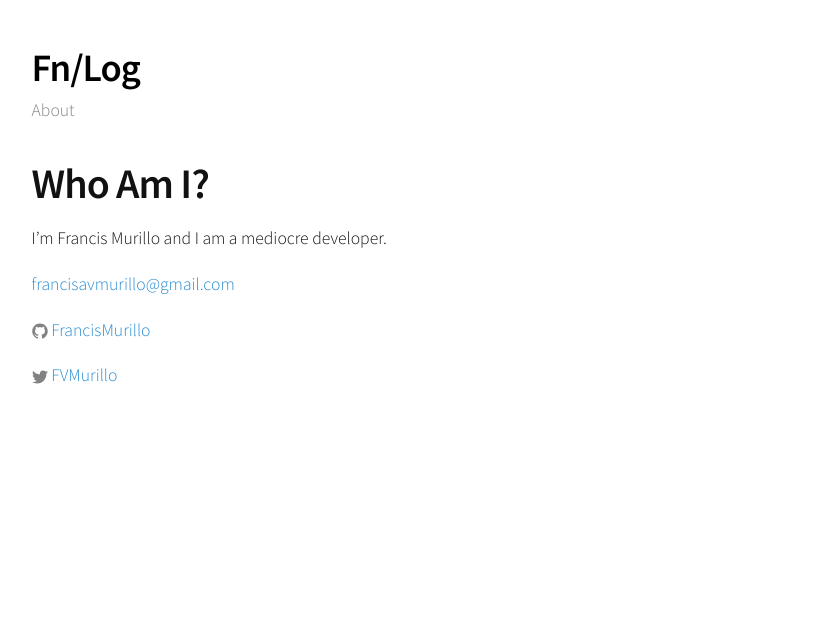
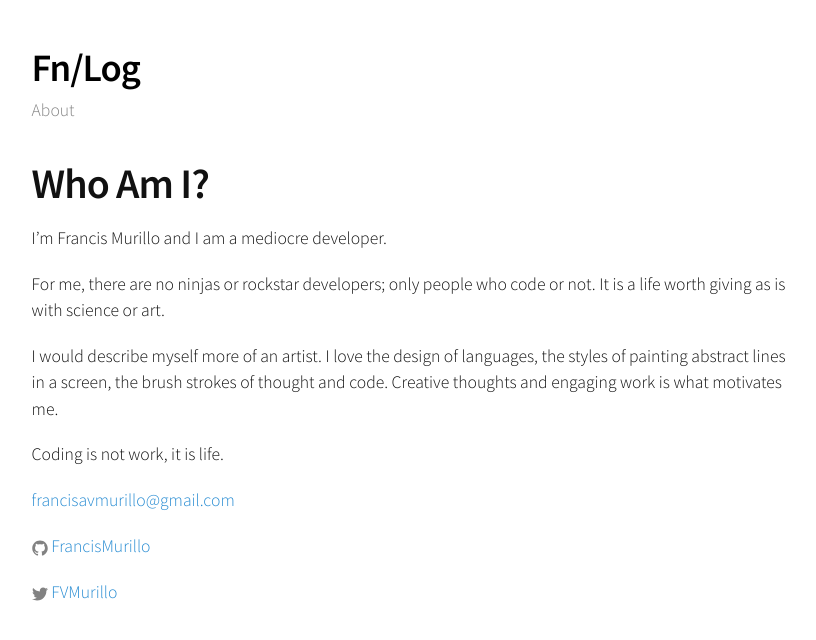
Before and after one commit to FrancisMurillo/FrancisMurillo.github.io, a Jekyll site: the page built from about.md, in a window 1280 px wide. Shown: the top 640 px of the page, without its empty margins (226-1042 px from the left). Built offline with Jekyll 4.4.1, drawn with Linux system fonts in a browser that asks for light colours.

Commit message:
Update about me

```diff
--- a/about.md
+++ b/about.md
@@ -6,6 +6,12 @@ permalink: /about/
 
 I'm Francis Murillo and I am a mediocre developer.
 
+For me, there are no ninjas or rockstar developers; only people who code or not. It is a life worth giving as is with science or art.
+
+I would describe myself more of an artist. I love the design of languages, the styles of painting abstract lines in a screen, the brush strokes of thought and code. Creative thoughts and engaging work is what motivates me.
+
+Coding is not work, it is life.
+
 {% include email-me.html %}
 {% include icon-github.html username=site.github_username %}
 {% include icon-twitter.html username=site.twitter_username %}
```
